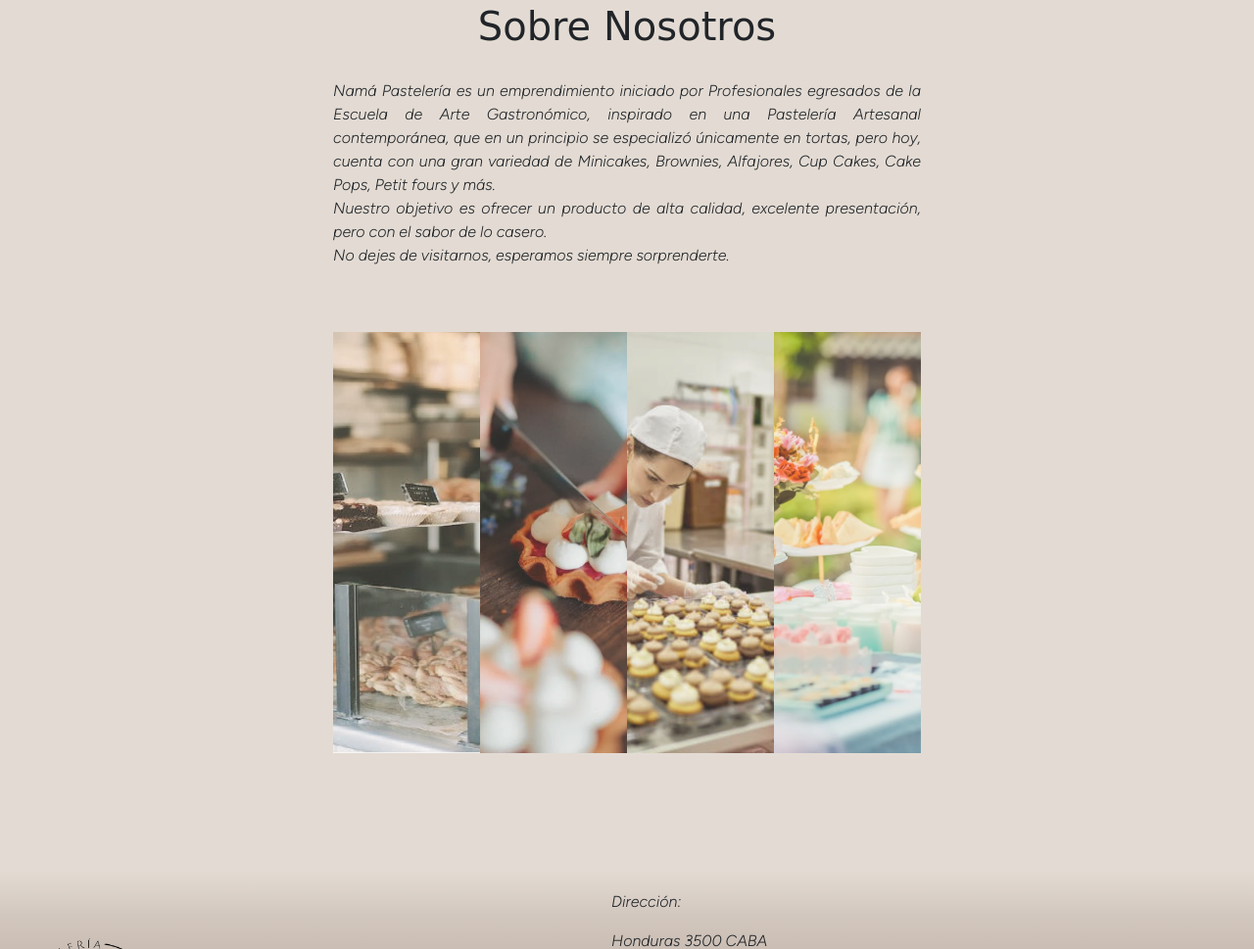
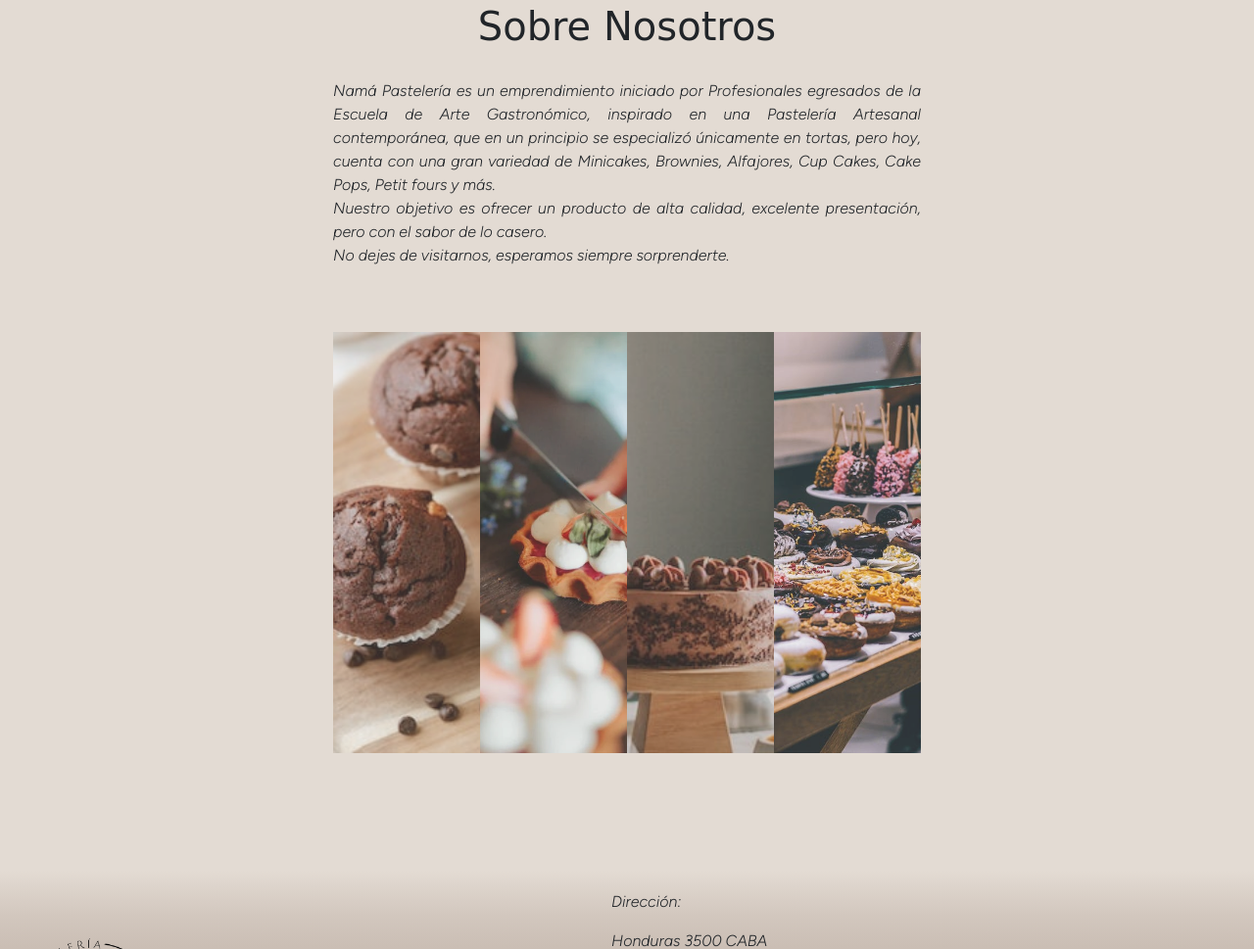
Before and after one commit to Gustavogroch/Nama-pasteleria, a website: page index.html in a window 1280 px wide. Shown: the part 417-1386 px from the top of the page at 98% size. Drawn offline with nearby package versions, Linux system fonts and the light colour scheme; a web font is replaced by a local one.

Commit message:
correcion de imagenes

```diff
--- a/index.html
+++ b/index.html
@@ -73,10 +73,10 @@
         </p>
       </div>
       <div class="portada__imagen">
-        <img src="./imagenes/mostrador1.jpeg" alt="exhibidora con productos de pastelería ">
+        <img src="./imagenes/cupcake.jpg" alt="cup cake de chocolate ">
         <img src="./imagenes/mostrador2.png" alt="corte de una tarta de frutillas y crema individual">
-        <img src="./imagenes/preparacion.jpg" alt="preparacion de cantidades de productos para bares y cafeterias">
-        <img src="./imagenes/catering1.webp" alt="Mesa de catering con decaroción">
+        <img src="./imagenes/torta-ch.jpg" alt="Torta de chocolate">
+        <img src="./imagenes/catereing.jpeg" alt="Mesa de catering">
       </div>
     </section>
   </main>
--- a/scss/paginas/_inicio.scss
+++ b/scss/paginas/_inicio.scss
@@ -26,8 +26,6 @@
     margin: 50px 0px 100px 0px;
     display: flex;
     @include tamaño(600px, 430px)
-    //width: 600px;
-    //height: 430px;
     img{
         width: 0px;
         flex-grow: 1;
```
Also changed, not shown: imagenes/cupcake.jpg (added), imagenes/torta-ch.jpg (added).
